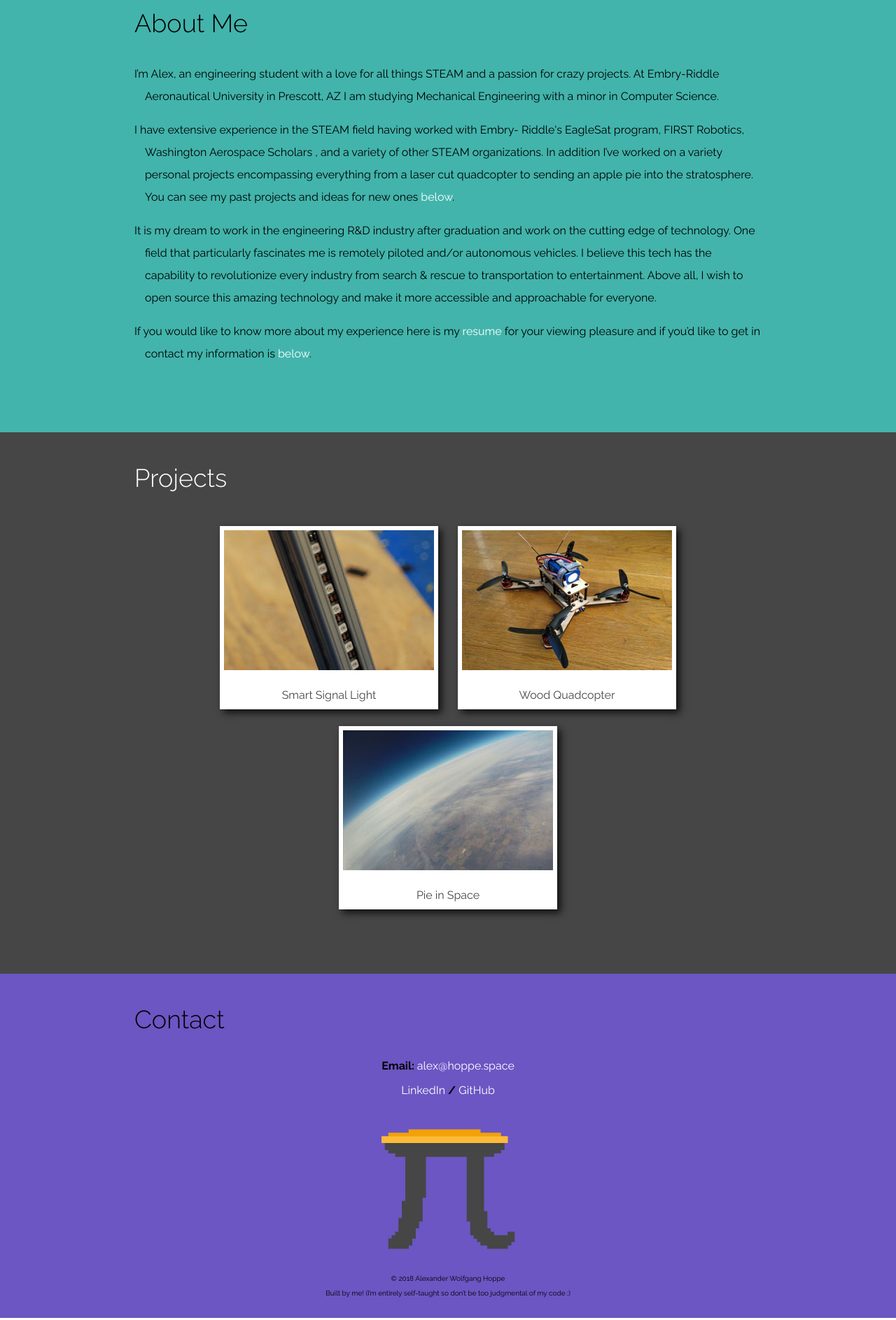
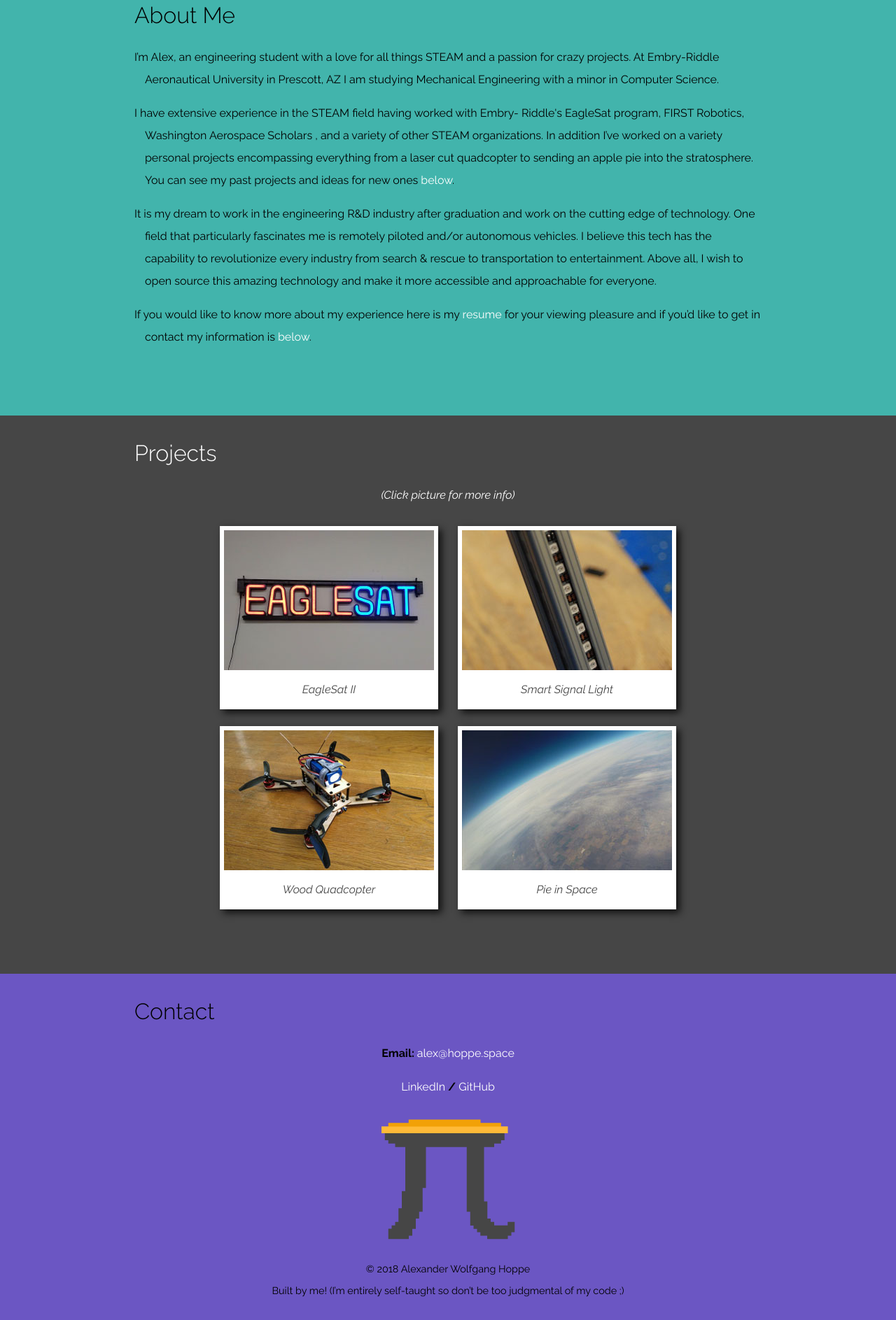
Before and after one commit to iLikePieTM/hoppe.space, a plain HTML site: page index.html in a window 1280 px wide. Shown: the part 752-2639 px from the top of the page at 70% size. Drawn offline with nearby package versions, Linux system fonts and the light colour scheme.

Commit message:
Added ES2
Added EagleSat 2 project and cleaned up all the files. Also made projects section work better.

```diff
--- a/index.html
+++ b/index.html
@@ -35,20 +35,20 @@
   <header>
     <header id="headerText">
       <div>
-        <a href="#about"><p class="header">Alexander Wolfgang Hoppe</p></a>
+        <a href="#about"><h1>Alexander Wolfgang Hoppe</h1></a>
       </div>
     </header>
   </header>
 
   <div id="about">
-    <p class="big">About Me</p>
-    <p class="p">
+    <h2>About Me</h2>
+    <p>
       I’m Alex, an engineering student with a love for all things STEAM and a
       passion for crazy projects. At Embry-Riddle Aeronautical University in
       Prescott, AZ I am studying Mechanical Engineering with a minor in
       Computer Science.
     </p>
-    <p class="p">
+    <p>
       I have extensive experience in the STEAM field having worked with Embry-
       Riddle's EagleSat program, FIRST Robotics, Washington Aerospace Scholars
       , and a variety of other STEAM organizations. In addition I’ve worked on
@@ -56,7 +56,7 @@
       quadcopter to sending an apple pie into the stratosphere. You can see
       my past projects and ideas for new ones <a href="#projects">below</a>.
     </p>
-    <p class="p">
+    <p>
       It is my dream to work in the engineering R&D industry after graduation
       and work on the cutting edge of technology. One field that particularly
       fascinates me is remotely piloted and/or autonomous vehicles. I believe
@@ -65,7 +65,7 @@
       source this amazing technology and make it more accessible and
       approachable for everyone.
     </p>
-    <p class="p">
+    <p>
       If you would like to know more about my experience here is my
       <a href="media/resume.pdf" target="_blank"> resume</a>
       for your viewing pleasure and if you’d like to get in contact my
@@ -74,29 +74,36 @@
   </div>
 
   <div id="projects">
-    <p class="big">Projects</p>
+    <h2>Projects</h2>
+    <p><i>(Click picture for more info)</i></p>
     <figure>
-      <a class="p" href="projects/smartsignallight.html">
-        <img class="project" src="media/ssl_icon.jpg">
-        <p class="p">Smart Signal Light</p>
+      <a class="pro" href="projects/eaglesat.html">
+        <img src="media/eaglesat_icon.jpg">
+        <p class ="pro">EagleSat II</p>
       </a>
     </figure>
     <figure>
-      <a class="p" href="projects/woodquad.html">
-        <img class="project" src="media/wq_icon.jpg">
-        <p class="p">Wood Quadcopter</p>
+      <a class="pro" href="projects/smartsignallight.html">
+        <img src="media/ssl_icon.jpg">
+        <p class ="pro">Smart Signal Light</p>
+      </a>
+    </figure>
+    <figure>
+      <a class="pro" href="projects/woodquad.html">
+        <img src="media/wq_icon.jpg">
+        <p class ="pro">Wood Quadcopter</p>
      </a>
     </figure>
     <figure>
-      <a class="p" href="projects/pieinspace.html">
-        <img class="project" src="media/pieinspace_icon.jpg">
-        <p class="p">Pie in Space</p>
+      <a class="pro" href="projects/pieinspace.html">
+        <img src="media/pieinspace_icon.jpg">
+        <p class ="pro">Pie in Space</p>
      </a>
     </figure>
   </div>
 
   <div id="contact">
-    <p class="big">Contact</p>
+    <h2>Contact</h2>
     <p><b>Email: </b>
       <a id="wl" href="mailto:alex@hoppe.space">alex@hoppe.space</a>
     </p>
@@ -106,11 +113,9 @@
       <a id="wl" target="_blank" href="https://github.com/iLikePieTM">GitHub</a>
     </p>
 
-    <img class="footer" src="media/footer.png">
-    <p class="small">© 2018 Alexander Wolfgang Hoppe</p>
-    <p class="small">Built by me! (I’m entirely self-taught so don’t be too
-      judgmental of my code ;)
-    </p>
+    <img src="media/footer.png">
+    <h3>© 2018 Alexander Wolfgang Hoppe</h3>
+    <h3>Built by me! (I’m entirely self-taught so don’t be too judgmental of my code ;)</h3>
   </div>
 
 </body>
--- a/projects/project_style.css
+++ b/projects/project_style.css
@@ -2,11 +2,12 @@ body {
   margin: 0;
   font-family: 'Raleway', sans-serif;
   padding-top: 1vh;
-  padding-left: 20vw;
-  padding-right: 20vw;
+  padding-left: 15vw;
+  padding-right: 15vw;
 }
 
 a {
+    font-style: italic;
   text-decoration: underline;
   color: #42B4AC;
 }
@@ -15,43 +16,32 @@ a:hover {
   font-weight: bold;
 }
 
-a:active {
-  color: #FFA35C;
-}
-
-p.title {
-  font-size: 48px;
+h1 {
+  font-size: 3em;
   font-weight: lighter;
   margin: 0px;
 }
 
-p.code {
-  font-size: 12px;
+h2 {
+  font-size: .8em;
   font-weight: bold;
   margin-top: 36px;
   margin-bottom: 0px;
 }
 
-p.subtitle {
+h3 {
+  font-size: .9em;
   font-style: italic;
+  font-weight: normal;
   color: #464646;
   margin-top: 0;
   margin-bottom: 36px;
 }
 
-p.small {
-  font-weight: bold;
-  font-size: 12px;
-}
-
-p.p {
+p {
   text-indent: -15px;
   line-height: 2;
   padding-left: 15px;
-}
-
-ul {
-  font-style: italic;
 }
 
 #gallery {
@@ -73,11 +63,12 @@ img.gp {
   width: 95%;
   padding-left: 2.5%;
   height: auto;
-  -webkit-transition: width .5s, padding-left .5s;
-  transition: width .5s, padding-left .5s;
+  transition: all .5s;
+  -webkit-transition: all .5s;
+
 }
 
 img.gp:hover {
   width: 100%;
-  padding-left: 0%;
+  padding: 0%;
 }
--- a/style.css
+++ b/style.css
@@ -48,7 +48,7 @@ a {
   color: white;
 }
 
-a.p {
+a.pro {
   color: #464646;
 }
 
@@ -60,38 +60,36 @@ a:active {
   color: #FFA35C;
 }
 
-p.p {
+p {
+  font-size: 16px;
   text-indent: -15px;
   line-height: 2;
   padding-left: 15px;
 }
 
-p.header {
+p.pro {
+  text-indent: 0;
+  line-height: 1;
+  padding: 0;
+  font-style: italic;
+}
+
+h1 {
   margin: 0;
-  font-size: 10vmin;
+  font-size: 5em;
   font-weight: bolder;
   text-shadow: 1vmin 1vmin 2vmin #000000;
 }
 
-p.big {
-  font-size: 36px;
+h2 {
+  font-size: 2em;
   font-weight: lighter;
   text-align: left;
 }
 
-p.small {
-  font-size: 10px;
-}
-
-img.project {
-  width: 300px;
-  height: 200px;
-}
-
-img.footer {
-  padding-top: 2vh;
-  padding-bottom: 1vh;
-  margin: auto;
+h3 {
+  font-size: .9em;
+  font-weight: normal;
 }
 
 figure {
@@ -102,11 +100,14 @@ figure {
   background-color: white;
   display: inline-block;
   box-shadow: 5px 5px 10px #111111;
-  -webkit-transition: width .5s, height .5s;
-  transition: width .5s, height .5s;
+  transition: all .5s;
+  -webkit-transition: all .5s;
 }
 
 figure:hover {
   width: 306px;
   height: 255px;
+  margin-left: 9px;
+  margin-right: 9px;
+  margin-bottom: 7px;
 }
```
Also changed, not shown: projects/eaglesat.html (added, +53 -0 lines), projects/pieinspace.html (+14 -21 lines), projects/smartsignallight.html (+11 -15 lines), projects/template.html (+8 -13 lines), projects/woodquad.html (+8 -12 lines), media/eaglesat_icon.jpg (added), projects/project_media/es1.jpg (added), projects/project_media/es2.jpg (added), projects/project_media/es3.jpg (added).
